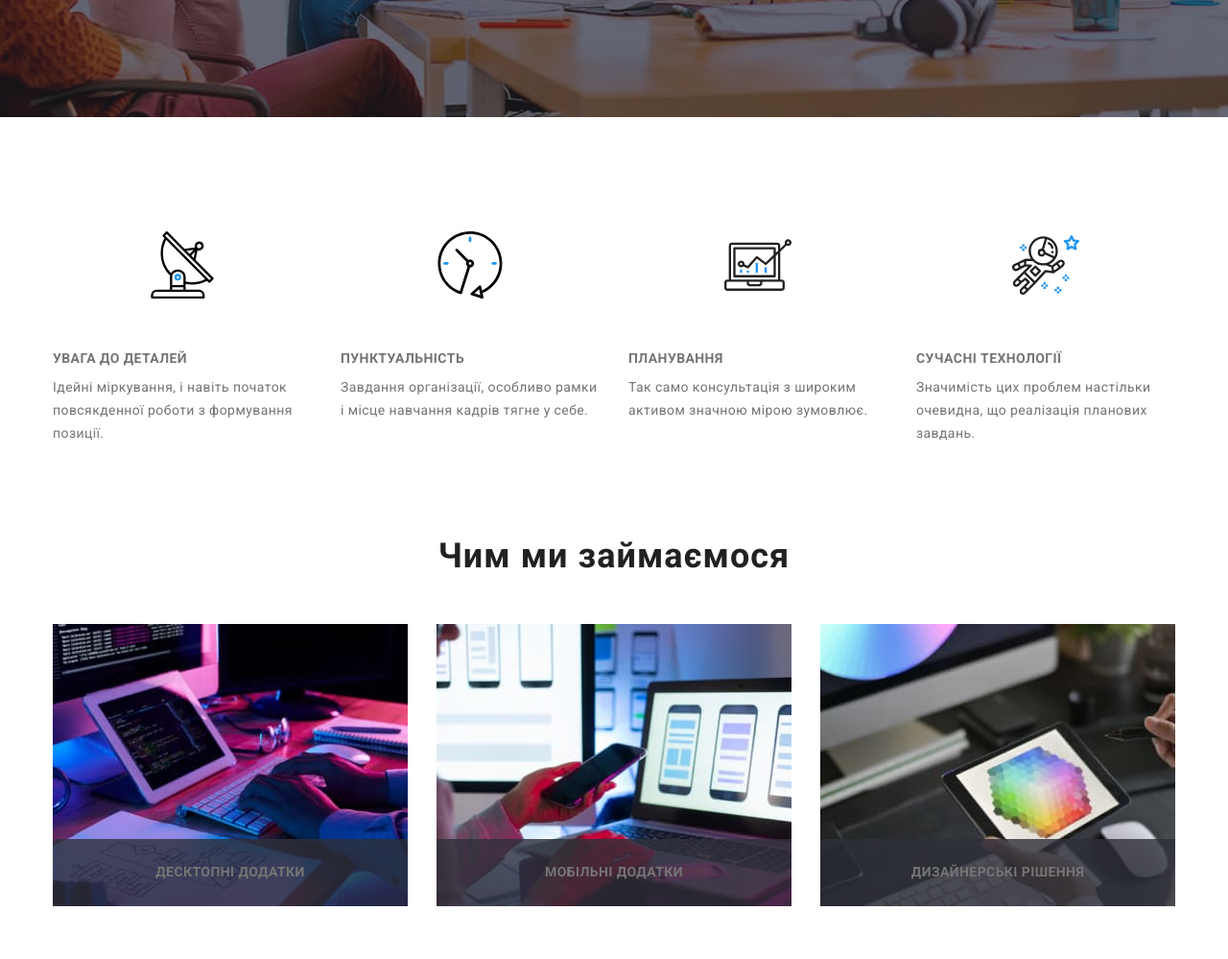
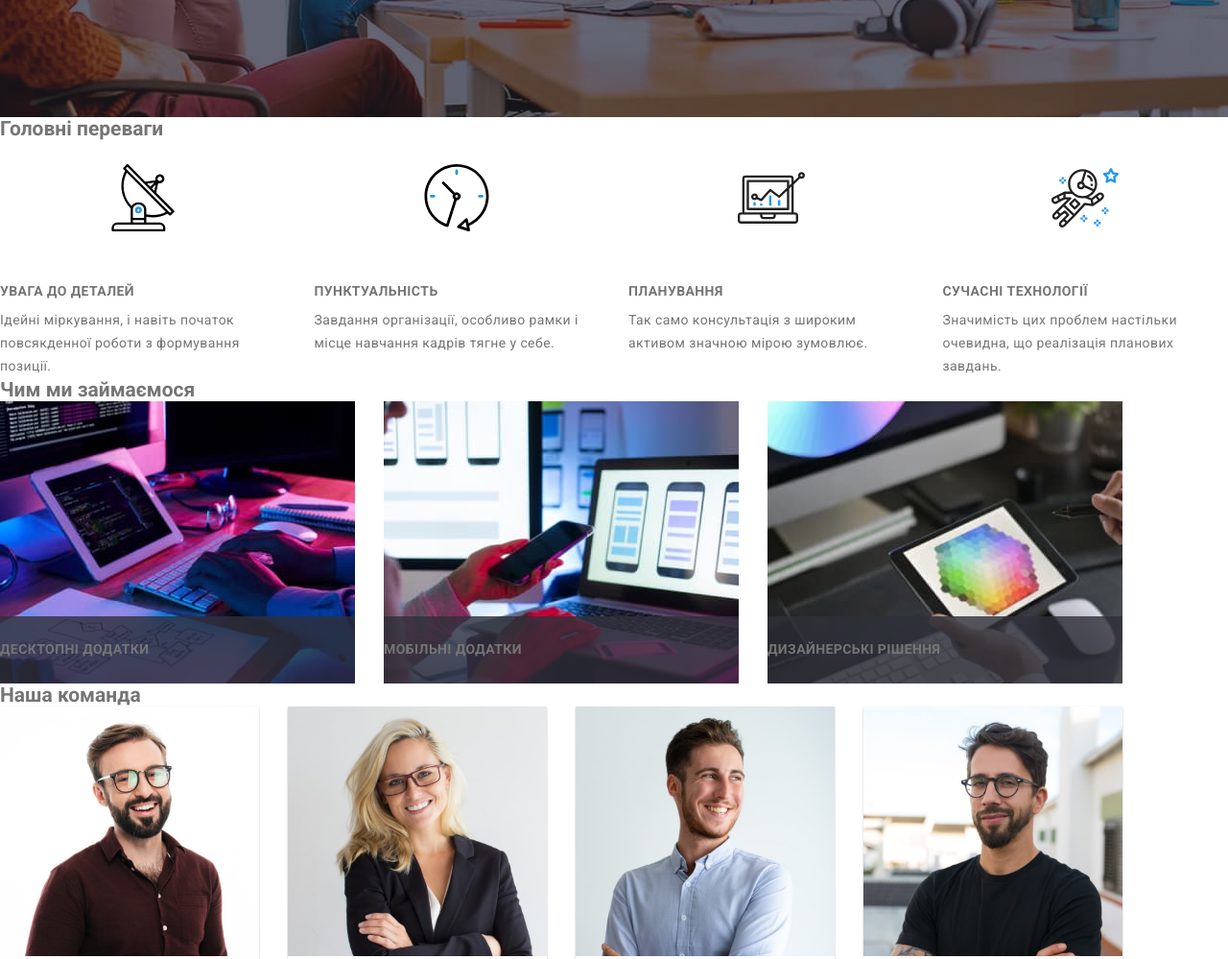
Before and after one commit to BoikoIgor/goit-markup-hw-07, a plain HTML site: page index.html in a window 1280 px wide. Shown: the part 560-1559 px from the top of the page at 96% size. Drawn offline with nearby package versions, Linux system fonts and the light colour scheme; a web font is replaced by a local one.

Commit message:
small progress

```diff
--- a/sass/main.scss
+++ b/sass/main.scss
@@ -2,8 +2,12 @@
 @import './base/fonts';
 @import './base/normalize';
 @import './utils/common';
+@import './utils/placeholders';
+@import './utils/mixins';
 @import './components/page-header';
 
+// @include generateIcons($soc-icons);
+// @include generateIcons($benefits-icons);
 .hero {
   max-width: 1600px;
   height: 600px;
--- a/sass/utils/_common.scss
+++ b/sass/utils/_common.scss
@@ -4,45 +4,44 @@ body {
   background-color: $background-color;
   color: $primary-text-color;
 }
-/* Main page CSS styles */
-.list {
-  padding: 0;
-  margin: 0;
-  list-style-type: none;
-}
-.container {
-  width: 1200px;
-  padding: 0px 15px;
-  margin: 0 auto;
-}
-.centered {
-  text-align: center;
-}
-.section {
-  padding-top: 94px;
-  padding-bottom: 94px;
-}
-.section-title {
-  margin-top: 0;
-  margin-bottom: 50px;
-  font-weight: 700;
-  font-size: 36px;
-  line-height: 1.17;
-  letter-spacing: 0.03em;
-  color: $title-text-color;
-}
-.visually-hidden {
-  position: absolute;
-  width: 1px;
-  height: 1px;
-  margin: -1px;
-  border: 0;
-  padding: 0;
-  white-space: nowrap;
-  clip-path: inset(100%);
-  clip: rect(0 0 0 0);
-  overflow: hidden;
-}
+// .list {
+//   padding: 0;
+//   margin: 0;
+//   list-style-type: none;
+// }
+// .container {
+//   width: 1200px;
+//   padding: 0px 15px;
+//   margin: 0 auto;
+// }
+// .centered {
+//   text-align: center;
+// }
+// .section {
+//   padding-top: 94px;
+//   padding-bottom: 94px;
+// }
+// .section-title {
+//   margin-top: 0;
+//   margin-bottom: 50px;
+//   font-weight: 700;
+//   font-size: 36px;
+//   line-height: 1.17;
+//   letter-spacing: 0.03em;
+//   color: $title-text-color;
+// }
+// .visually-hidden {
+//   position: absolute;
+//   width: 1px;
+//   height: 1px;
+//   margin: -1px;
+//   border: 0;
+//   padding: 0;
+//   white-space: nowrap;
+//   clip-path: inset(100%);
+//   clip: rect(0 0 0 0);
+//   overflow: hidden;
+// }
 p,
 h1,
 h2,
--- a/sass/utils/_mixins.scss
+++ b/sass/utils/_mixins.scss
@@ -4,3 +4,15 @@
   margin: 0 auto;
   text-align: $centered;
 }
+@mixin centerFlex($centerFlex: flex) {
+  display: $centerFlex;
+  align-items: center;
+  justify-content: center;
+}
+// @mixin generateIcons($icons) {
+//   @each $icon in $icons {
+//     .icon-#{$icon} {
+//       background-image: url('../../images/#{$icon}.svg');
+//     }
+//   }
+// }
--- a/sass/utils/_variables.scss
+++ b/sass/utils/_variables.scss
@@ -8,3 +8,5 @@ $second-background-color: #f5f4fa;
 $third-background-color: #2f303a;
 $background-hero-color: #c4c4c4;
 $icons-color: #afb1b8;
+// $soc-icons: 'instagram', 'twitter', 'facebook', 'linkedin';
+// $benefits-icons: 'details', 'punctuality', 'planning', 'technology';
```
Also changed, not shown: css/main.css, css/main.min.css, 2 other files.
